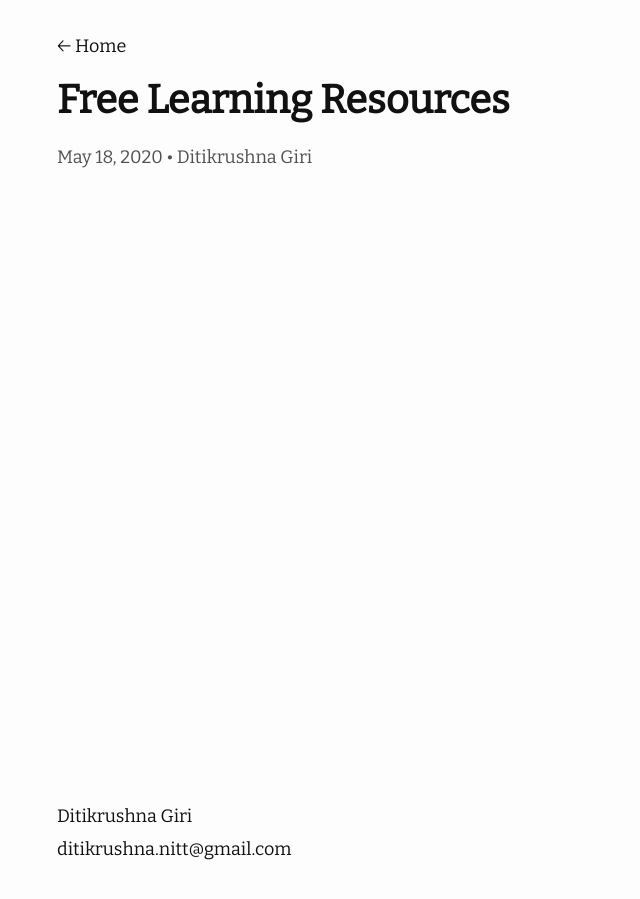
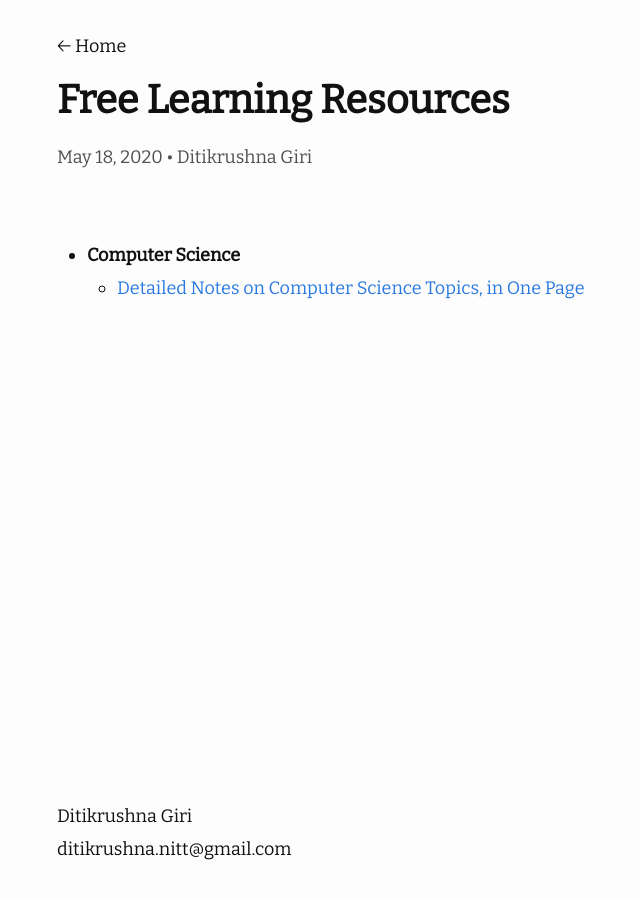
Before and after one commit to ditikrushna/eNotes, a Jekyll site: the page built from _posts/2020-05-18-Free learning resources.md, in a window 1280 px wide. Shown: the whole page, without its empty margins (213-853 px from the left). Built offline with Jekyll 4.4.1, drawn with Linux system fonts in a browser that asks for light colours; nearby versions of some CDN libraries.

Commit message:
Update 2020-05-18-Free learning resources.md

```diff
--- a/_posts/2020-05-18-Free learning resources.md
+++ b/_posts/2020-05-18-Free learning resources.md
@@ -4,3 +4,6 @@ title: "Free Learning Resources"
 categories: misc
 author: "Ditikrushna Giri"
 ---
+
+ - **Computer Science**
+	 - [Detailed Notes on Computer Science Topics, in One Page](https://github.com/darshanime/notes)
```
